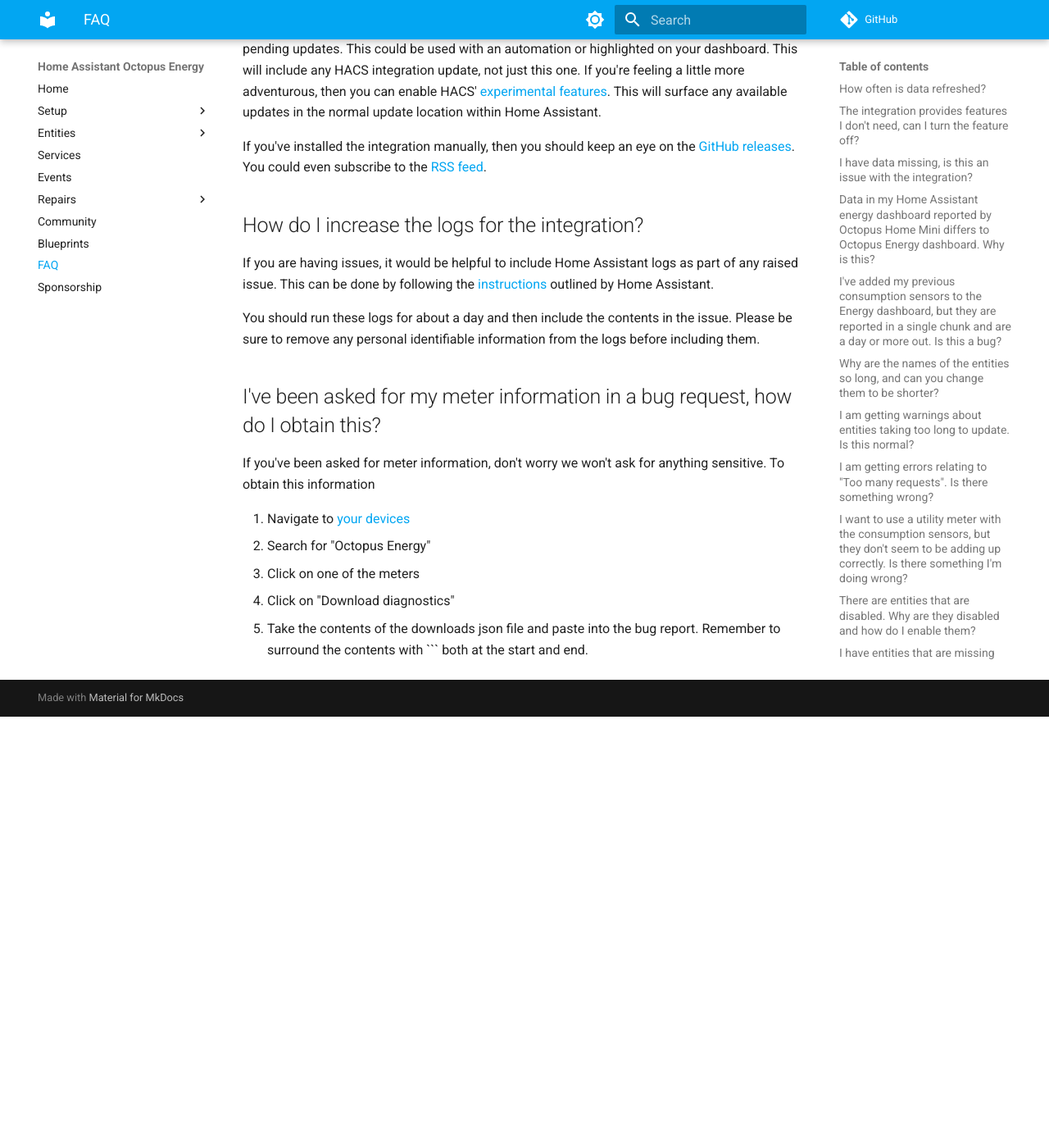
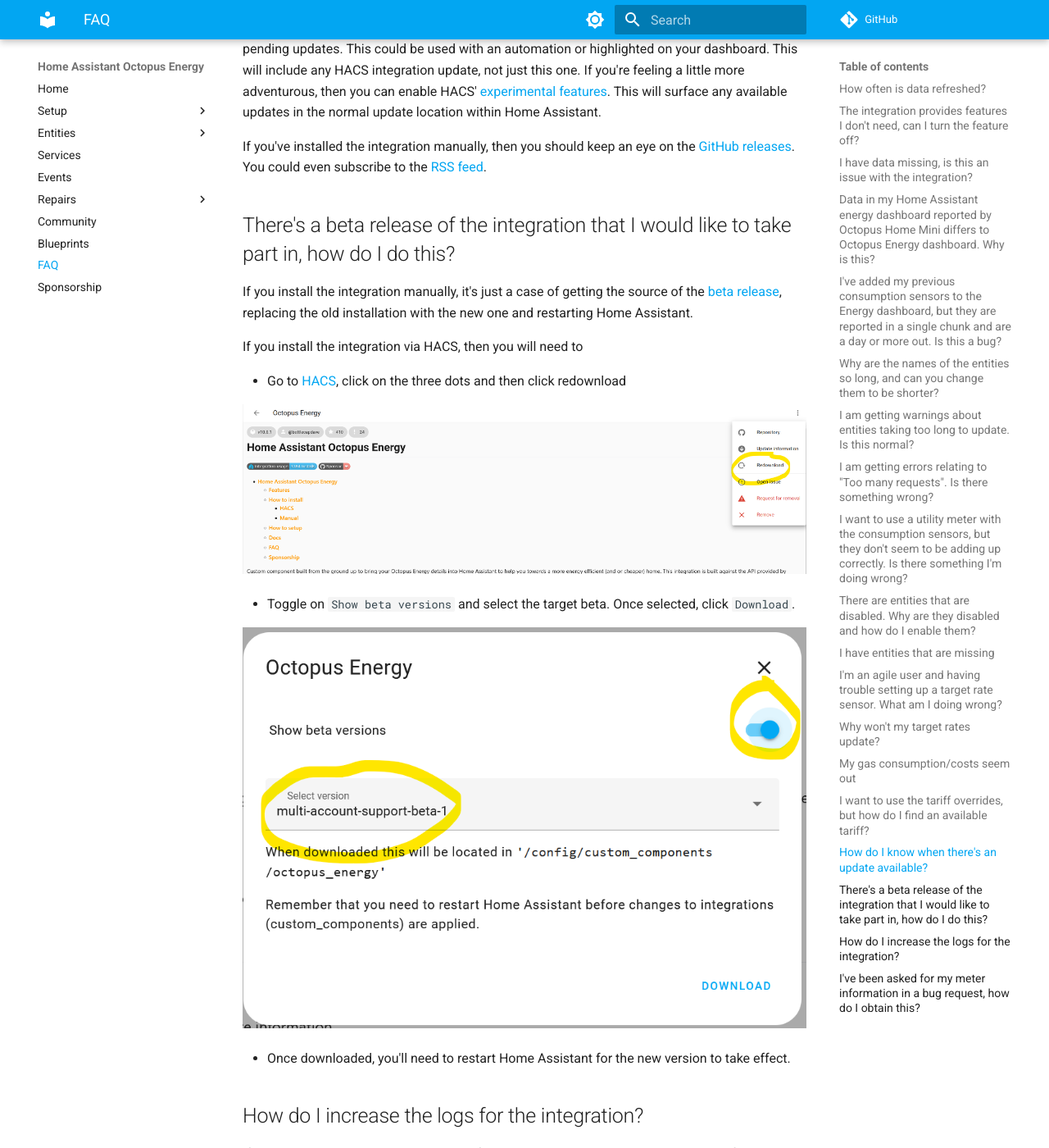
Before and after one commit to BottlecapDave/HomeAssistant-OctopusEnergy, an MkDocs documentation site: the page built from _docs/faq.md, in a window 1280 px wide and 1400 px high, scrolled down 8914 px. Shown: the whole window at 82% size. Built offline with MkDocs 1.6.1 and Material for MkDocs 9.7.7, drawn with Linux system fonts in a browser that asks for light colours; comment, search, counter and statistics services are not loaded; before the commit the page ends 9788 px from its top, so only the background shows below that.

Commit message:
docs: Added instructions for installing beta versions

```diff
--- a/_docs/faq.md
+++ b/_docs/faq.md
@@ -179,6 +179,22 @@
 
 If you've installed the integration manually, then you should keep an eye on the [GitHub releases](https://github.com/BottlecapDave/HomeAssistant-OctopusEnergy/releases). You could even subscribe to the [RSS feed](https://github.com/BottlecapDave/HomeAssistant-OctopusEnergy/releases.atom).
 
+## There's a beta release of the integration that I would like to take part in, how do I do this?
+
+If you install the integration manually, it's just a case of getting the source of the [beta release](https://github.com/BottlecapDave/HomeAssistant-OctopusEnergy/releases), replacing the old installation with the new one and restarting Home Assistant.
+
+If you install the integration via HACS, then you will need to
+
+* Go to [HACS](https://my.home-assistant.io/redirect/hacs_repository/?owner=BottlecapDave&repository=homeassistant-octopusenergy&category=integration), click on the three dots and then click redownload
+
+![Redownload screen in HACS](./assets/beta-hacs-redownload.png)
+
+* Toggle on `Show beta versions` and select the target beta. Once selected, click `Download`.
+
+![Beta toggle in HACS](./assets/beta-hacs-beta-toggle.png)
+
+* Once downloaded, you'll need to restart Home Assistant for the new version to take effect.
+
 ## How do I increase the logs for the integration?
 
 If you are having issues, it would be helpful to include Home Assistant logs as part of any raised issue. This can be done by following the [instructions](https://www.home-assistant.io/docs/configuration/troubleshooting/#enabling-debug-logging) outlined by Home Assistant.
```
Also changed, not shown: _docs/assets/beta-hacs-beta-toggle.png (added), _docs/assets/beta-hacs-redownload.png (added).
